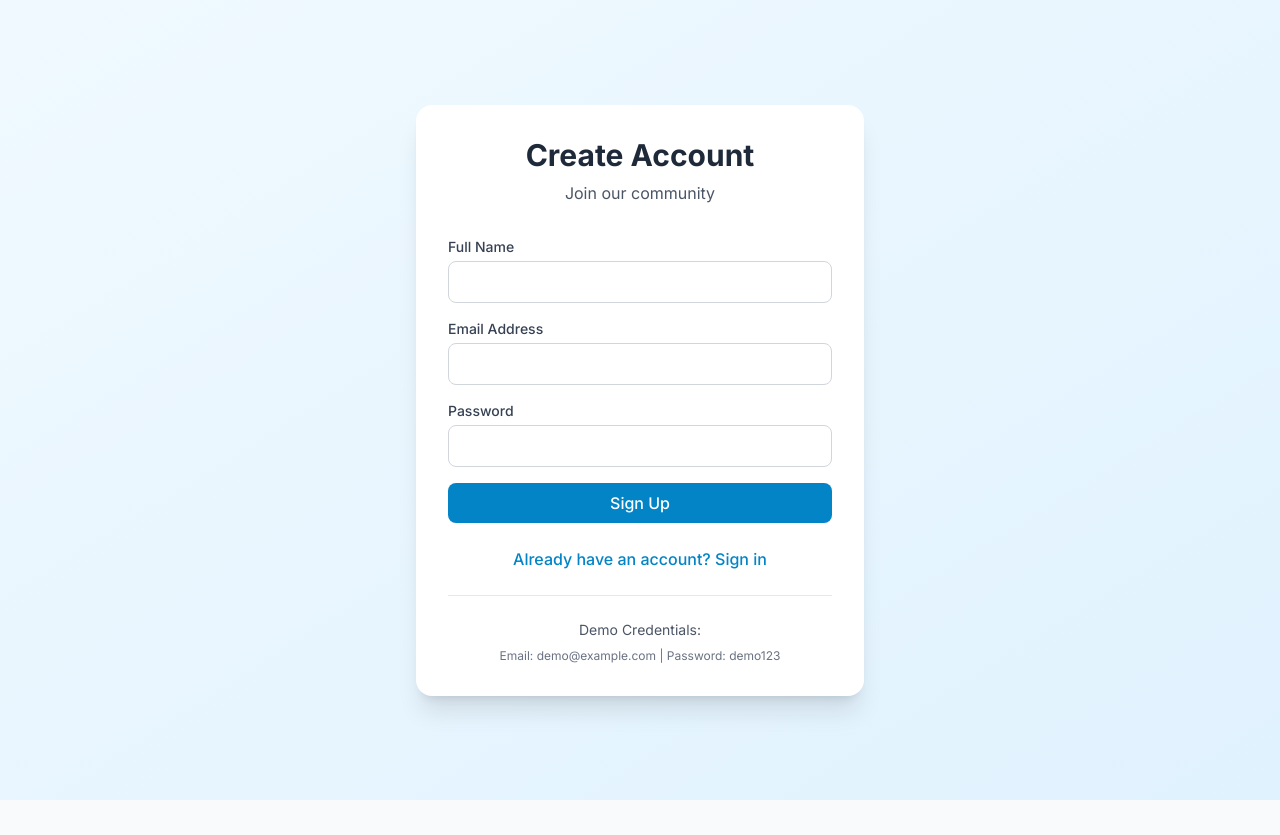
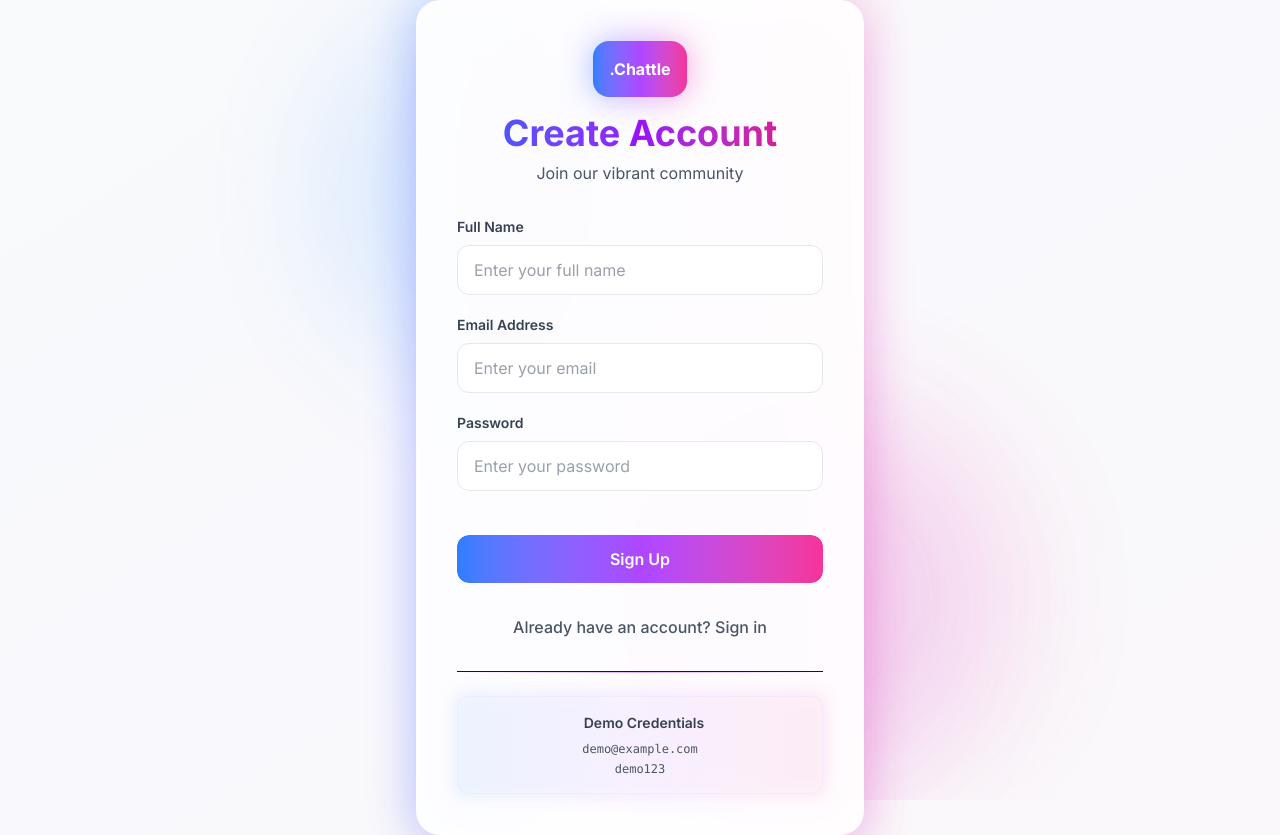
Before and after one commit to rupesh-github01/chattle, a Next.js app: page /login in a window 1280 px wide. Both pictures are taken after a click on the button "Don't have an account? Sign up". Before the commit the page ends 800 px from the top, so only its background shows below. Built offline with nearby package versions, Linux system fonts and the light colour scheme.

Commit message:
login page revamped

```diff
--- a/src/app/login/page.js
+++ b/src/app/login/page.js
@@ -54,102 +54,189 @@ export default function LoginPage() {
   }
 
   return (
-    <div className="min-h-screen flex items-center justify-center bg-gradient-to-br from-primary-50 to-primary-100 px-4">
+    <div className="min-h-screen flex items-center justify-center bg-gradient-to-br from-slate-50 via-purple-50/30 to-pink-50/30 px-4 relative overflow-hidden">
+      {/* Ambient background effects */}
+      <div className="fixed inset-0 overflow-hidden pointer-events-none">
+        <div className="absolute top-0 left-1/4 w-96 h-96 bg-blue-400/20 rounded-full blur-3xl animate-pulse"></div>
+        <div className="absolute bottom-0 right-1/4 w-96 h-96 bg-purple-400/20 rounded-full blur-3xl animate-pulse" style={{animationDelay: '1s'}}></div>
+        <div className="absolute top-1/2 left-1/2 w-96 h-96 bg-pink-400/20 rounded-full blur-3xl animate-pulse" style={{animationDelay: '2s'}}></div>
+      </div>
+
       <motion.div
         initial={{ opacity: 0, y: 20 }}
         animate={{ opacity: 1, y: 0 }}
-        className="bg-white rounded-2xl shadow-xl p-8 w-full max-w-md"
+        transition={{ duration: 0.5 }}
+        className="relative z-10 w-full max-w-md"
       >
-        <h2 className="text-3xl font-bold text-center text-gray-800 mb-2">
+        {/* Gradient glow around card */}
+        <div className="absolute -inset-1 bg-gradient-to-r from-blue-500 via-purple-500 to-pink-500 rounded-3xl blur-xl opacity-30"></div>
+
+        <div className="relative bg-white/95 backdrop-blur-xl rounded-3xl shadow-2xl shadow-purple-500/20 p-8 md:p-10 border border-white/50">
+          {/* Logo/Brand */}
+          <div className="text-center mb-8">
+            <motion.div
+              initial={{ scale: 0.9 }}
+              animate={{ scale: 1 }}
+              transition={{ delay: 0.2 }}
+              className="inline-block mb-4"
+            >
+              <div className="relative">
+                <div className="absolute inset-0 bg-gradient-to-r from-blue-500 via-purple-500 to-pink-500 rounded-2xl blur-lg opacity-50"></div>
+                <div className="relative bg-gradient-to-r from-blue-500 via-purple-500 to-pink-500 rounded-2xl p-4">
+                  <span className="text-1.5xl font-bold text-white">.Chattle</span>
+                </div>
+              </div>
+            </motion.div>
+
+            <h2 className="text-3xl md:text-4xl font-bold bg-gradient-to-r from-blue-600 via-purple-600 to-pink-600 bg-clip-text text-transparent mb-2">
               {isLogin ? 'Welcome Back' : 'Create Account'}
             </h2>
-        <p className="text-center text-gray-600 mb-8">
-          {isLogin ? 'Sign in to continue' : 'Join our community'}
+            <p className="text-gray-600">
+              {isLogin ? 'Sign in to continue your journey' : 'Join our vibrant community'}
             </p>
+          </div>
 
           {error && (
             <motion.div
-            initial={{ opacity: 0 }}
-            animate={{ opacity: 1 }}
-            className="bg-red-50 border border-red-200 text-red-700 px-4 py-3 rounded-lg mb-4"
+              initial={{ opacity: 0, y: -10 }}
+              animate={{ opacity: 1, y: 0 }}
+              className="relative mb-6 group"
             >
-            {error}
+              <div className="absolute -inset-0.5 bg-gradient-to-r from-red-500 to-pink-500 rounded-2xl blur opacity-20"></div>
+              <div className="relative bg-red-50/80 backdrop-blur-sm border border-red-200/50 text-red-700 px-4 py-3 rounded-2xl">
+                <span className="flex items-center gap-2">
+                  <span className="text-lg"></span>
+                  <span className="text-sm font-medium">{error}</span>
+                </span>
+              </div>
             </motion.div>
           )}
 
-        <form onSubmit={handleSubmit} className="space-y-4">
+          <form onSubmit={handleSubmit} className="space-y-5">
             {!isLogin && (
-            <div>
-              <label className="block text-sm font-medium text-gray-700 mb-1">
+              <motion.div
+                initial={{ opacity: 0, height: 0 }}
+                animate={{ opacity: 1, height: 'auto' }}
+                exit={{ opacity: 0, height: 0 }}
+              >
+                <label className="block text-sm font-semibold text-gray-700 mb-2">
                   Full Name
                 </label>
+                <div className="relative group">
+                  <div className="absolute -inset-0.5 bg-gradient-to-r from-blue-500 to-purple-500 rounded-xl blur opacity-0 group-focus-within:opacity-20 transition-all duration-300"></div>
                   <input
                     type="text"
                     name="name"
                     value={formData.name}
                     onChange={handleChange}
-                className="input-field"
+                    className="relative w-full px-4 py-3 bg-white border border-gray-200 rounded-xl focus:outline-none focus:border-purple-400 transition-all duration-300 text-gray-700"
+                    placeholder="Enter your full name"
                     required
                   />
                 </div>
+              </motion.div>
             )}
 
             <div>
-            <label className="block text-sm font-medium text-gray-700 mb-1">
+              <label className="block text-sm font-semibold text-gray-700 mb-2">
                 Email Address
               </label>
+              <div className="relative group">
+                <div className="absolute -inset-0.5 bg-gradient-to-r from-purple-500 to-pink-500 rounded-xl blur opacity-0 group-focus-within:opacity-20 transition-all duration-300"></div>
                 <input
                   type="email"
                   name="email"
                   value={formData.email}
                   onChange={handleChange}
-              className="input-field"
+                  className="relative w-full px-4 py-3 bg-white border border-gray-200 rounded-xl focus:outline-none focus:border-purple-400 transition-all duration-300 text-gray-700"
+                  placeholder="Enter your email"
                   required
                 />
               </div>
+            </div>
 
             <div>
-            <label className="block text-sm font-medium text-gray-700 mb-1">
+              <label className="block text-sm font-semibold text-gray-700 mb-2">
                 Password
               </label>
+              <div className="relative group">
+                <div className="absolute -inset-0.5 bg-gradient-to-r from-pink-500 to-blue-500 rounded-xl blur opacity-0 group-focus-within:opacity-20 transition-all duration-300"></div>
                 <input
                   type="password"
                   name="password"
                   value={formData.password}
                   onChange={handleChange}
-              className="input-field"
+                  className="relative w-full px-4 py-3 bg-white border border-gray-200 rounded-xl focus:outline-none focus:border-purple-400 transition-all duration-300 text-gray-700"
+                  placeholder="Enter your password"
                   required
                   minLength={6}
                 />
+              </div>
             </div>
 
             <button
               type="submit"
               disabled={loading}
-            className="w-full btn-primary disabled:opacity-50 disabled:cursor-not-allowed"
+              className="relative w-full mt-6 group overflow-hidden rounded-xl"
             >
-            {loading ? 'Processing...' : (isLogin ? 'Sign In' : 'Sign Up')}
+              <div className="absolute inset-0 bg-gradient-to-r from-blue-500 via-purple-500 to-pink-500 rounded-xl"></div>
+              <div className="absolute inset-0 bg-gradient-to-r from-blue-600 via-purple-600 to-pink-600 opacity-0 group-hover:opacity-100 transition-all duration-300 rounded-xl"></div>
+              <span className="relative block py-3 px-6 text-white font-semibold">
+                {loading ? (
+                  <span className="flex items-center justify-center gap-2">
+                    <svg className="animate-spin h-5 w-5" viewBox="0 0 24 24">
+                      <circle className="opacity-25" cx="12" cy="12" r="10" stroke="currentColor" strokeWidth="4" fill="none"></circle>
+                      <path className="opacity-75" fill="currentColor" d="M4 12a8 8 0 018-8V0C5.373 0 0 5.373 0 12h4zm2 5.291A7.962 7.962 0 014 12H0c0 3.042 1.135 5.824 3 7.938l3-2.647z"></path>
+                    </svg>
+                    Processing...
+                  </span>
+                ) : (
+                  <span className="flex items-center justify-center gap-2">
+                    {isLogin ? 'Sign In' : 'Sign Up'}
+                  </span>
+                )}
+              </span>
             </button>
           </form>
 
-        <div className="mt-6 text-center">
+          <div className="mt-8 text-center">
             <button
               onClick={() => {
                 setIsLogin(!isLogin)
                 setError('')
+                setFormData({ email: '', password: '', name: '' })
               }}
-            className="text-primary-600 hover:text-primary-700 font-medium"
+              className="relative group inline-block"
             >
+              <span className="text-gray-600 group-hover:text-transparent group-hover:bg-gradient-to-r group-hover:from-purple-600 group-hover:to-pink-600 group-hover:bg-clip-text transition-all duration-300 font-medium">
                 {isLogin ? "Don't have an account? Sign up" : 'Already have an account? Sign in'}
+              </span>
+              <span className="absolute bottom-0 left-0 w-0 h-0.5 bg-gradient-to-r from-purple-600 to-pink-600 group-hover:w-full transition-all duration-300"></span>
             </button>
           </div>
 
           {/* Demo Credentials */}
-        <div className="mt-6 pt-6 border-t border-gray-200">
-          <p className="text-sm text-gray-600 text-center mb-2">Demo Credentials:</p>
-          <p className="text-xs text-gray-500 text-center">
-            Email: demo@example.com | Password: demo123
+          <div className="mt-8 pt-6 border-t relative">
+            <div className="absolute top-0 left-0 right-0 h-px bg-gradient-to-r from-transparent via-purple-300 to-transparent"></div>
+
+            <div className="relative group">
+              <div className="absolute -inset-1 bg-gradient-to-r from-blue-500/10 via-purple-500/10 to-pink-500/10 rounded-xl blur group-hover:from-blue-500/20 group-hover:via-purple-500/20 group-hover:to-pink-500/20 transition-all duration-300"></div>
+              <div className="relative bg-gradient-to-r from-blue-50/50 via-purple-50/50 to-pink-50/50 rounded-xl p-4 border border-purple-200/30">
+                <p className="text-sm font-semibold text-gray-700 text-center mb-2 flex items-center justify-center gap-2">
+                  <span></span>
+                  Demo Credentials
                 </p>
+                <div className="space-y-1">
+                  <p className="text-xs text-gray-600 text-center font-mono">
+                    demo@example.com
+                  </p>
+                  <p className="text-xs text-gray-600 text-center font-mono">
+                    demo123
+                  </p>
+                </div>
+              </div>
+            </div>
+          </div>
         </div>
       </motion.div>
     </div>
```
Lines whose indentation alone changed are shown as unchanged.
